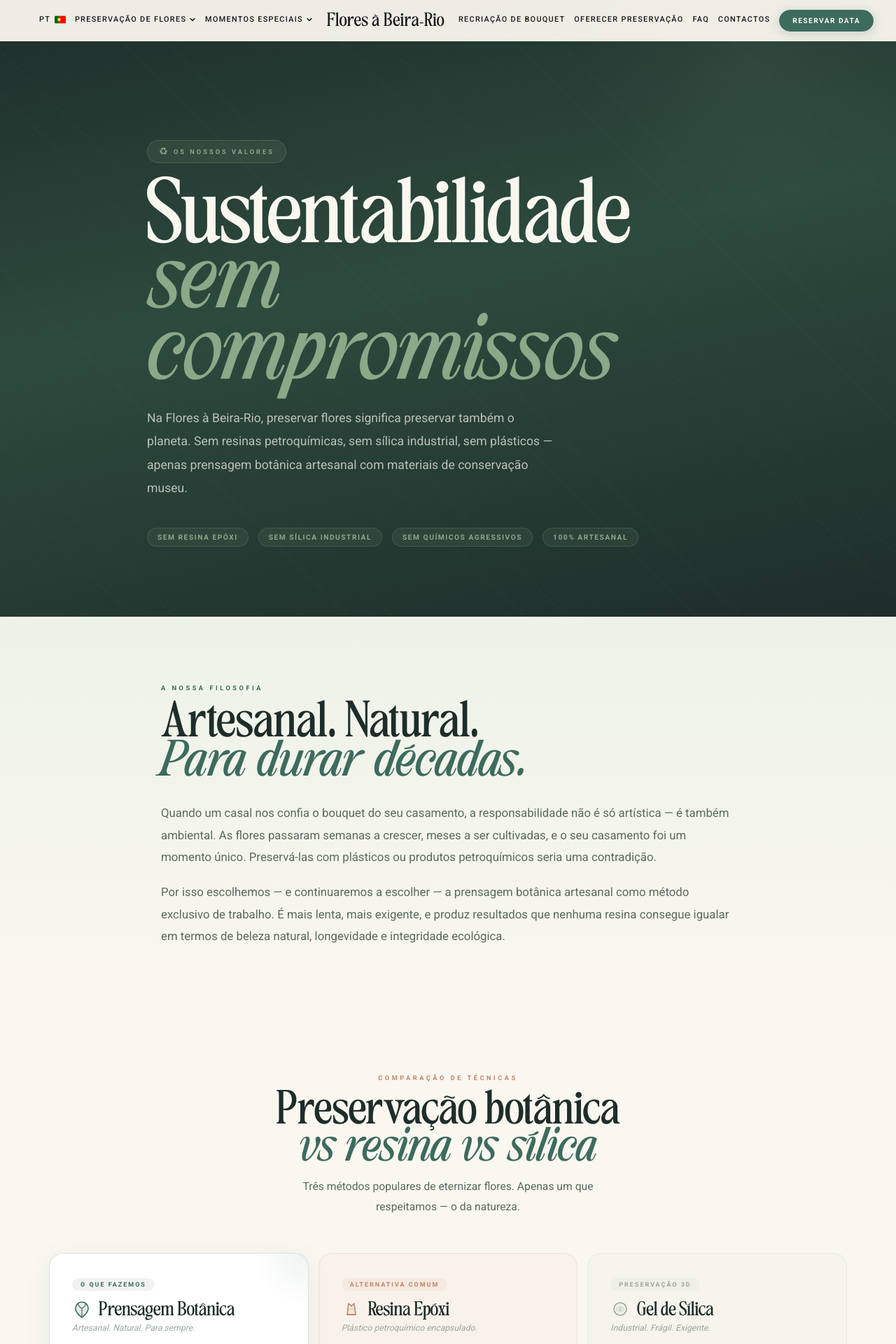
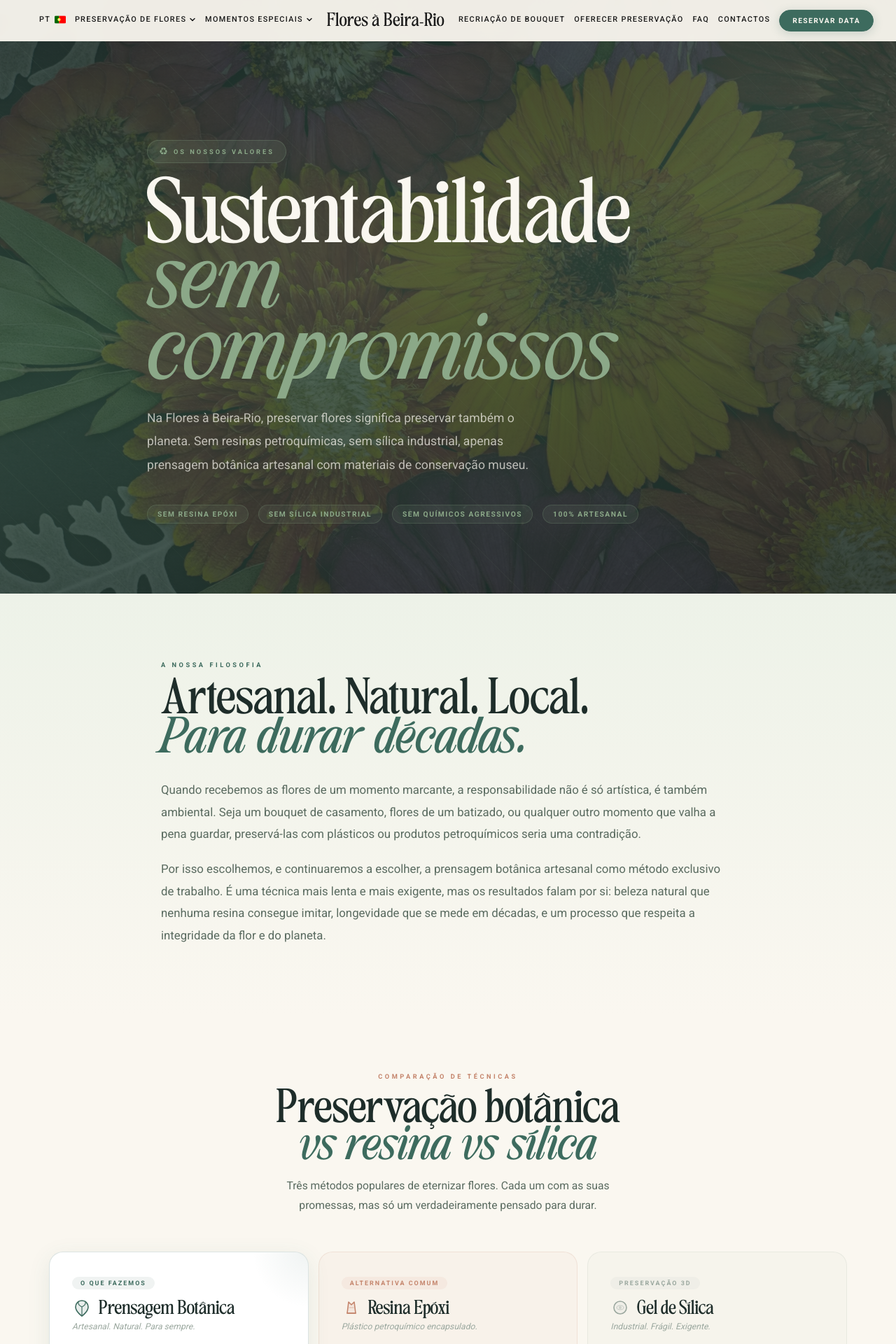
Before and after one commit to floresabeirario/fbr-website, a Next.js app: page /sustentabilidade in a window 1280 px wide. Shown: the top 1920 px of the page at 70% size. Built offline with nearby package versions, Linux system fonts and the light colour scheme.

Commit message:
Update page.js

```diff
--- a/app/sustentabilidade/page.js
+++ b/app/sustentabilidade/page.js
@@ -43,7 +43,7 @@ const METHODS = [
       </svg>
     ),
     pros: [
-      "100% natural — sem químicos, sem plásticos",
+      "100% natural, sem químicos, sem plásticos no processo",
       "Técnica artesanal usada há séculos em botânica",
       "Flores mantêm a sua essência real e orgânica",
       "Resultado artístico, único e intemporalmente belo",
@@ -51,7 +51,7 @@ const METHODS = [
       "Materiais biodegradáveis no fim de vida útil",
       "Sem libertação de compostos voláteis nocivos",
     ],
-    verdict: "A escolha mais sustentável, mais duradoura e mais honesta.",
+    verdict: "A escolha mais sustentável, mais duradoura e mais cuidadosa para as flores e para o planeta.",
     verdictColor: "#3D6B5E",
     highlight: true,
   },
@@ -124,7 +124,7 @@ const MATERIALS = [
   },
   {
     icon: "🌲",
-    title: "Molduras de Madeira Local",
+    title: "Molduras de Produção Local",
     desc: "As molduras são fabricadas à medida em Portugal, em madeira ou materiais lacados de alta qualidade. Cada moldura é única, produzida especificamente para a peça que vai receber.",
     accent: "#3D6B5E",
   },
@@ -137,7 +137,7 @@ const MATERIALS = [
   {
     icon: "🌿",
     title: "Zero Químicos Agressivos",
-    desc: "A prensagem botânica é puramente mecânica. Pressão, temperatura controlada e tempo — sem solventes, sem resinas, sem substâncias que comprometam a integridade da flor ou o ambiente.",
+    desc: "A prensagem botânica é puramente mecânica. Pressão, temperatura controlada e tempo, sem solventes, sem resinas, sem substâncias que comprometam a integridade da flor ou o ambiente.",
     accent: "#8BA888",
   },
   {
@@ -149,7 +149,7 @@ const MATERIALS = [
   {
     icon: "📦",
     title: "Embalagem com Propósito",
-    desc: "As embalagens são feitas à mão pelos utentes da APCC Coimbra, com materiais pensados para serem reutilizados — não para serem deitados fora.",
+    desc: "As embalagens são feitas à mão pelos utentes da APCC Coimbra, com materiais pensados para serem reutilizados, não para serem deitados fora.",
     accent: "#C4846B",
   },
 ];
@@ -158,25 +158,25 @@ const PILLARS = [
   {
     n: "01",
     title: "Artesanal acima de tudo",
-    body: "Cada flor é tratada individualmente, com atenção e tempo. Não existe linha de montagem — existe uma pessoa com as mãos nas flores, a tomar decisões estéticas a cada passo.",
+    body: "Cada flor é tratada individualmente, com atenção e tempo. Não existe linha de montagem, existe uma pessoa com as mãos nas flores, a tomar decisões estéticas a cada passo.",
     color: "#3D6B5E",
   },
   {
     n: "02",
-    title: "Natural de origem a destino",
-    body: "Da flor fresca ao quadro emoldurado, não introduzimos nenhum material sintético. Madeira, vidro, papel de pH neutro, cola neutra. Uma composição que a própria botânica aprovaria.",
+    title: "Natural e local de origem a destino",
+    body: "Da flor fresca ao quadro emoldurado, privilegiamos materiais portugueses e não introduzimos nenhum material sintético no processo de preservação. Madeira, vidro, papel de pH neutro, cola neutra.",
     color: "#8BA888",
   },
   {
     n: "03",
     title: "Feito para durar décadas",
-    body: "A melhor forma de ser sustentável é não precisar de substituir. Um quadro feito com os nossos materiais dura décadas — é o oposto do descartável.",
+    body: "A melhor forma de ser sustentável é não precisar de substituir. Um quadro feito com os nossos materiais dura décadas, é o oposto do descartável.",
     color: "#B8954A",
   },
   {
     n: "04",
     title: "Impacto social positivo",
-    body: "Parte das embalagens é produzida em parceria com a APCC Coimbra, apoiando a autonomia e o trabalho de pessoas com paralisia cerebral. Não é uma ação pontual — é parte do nosso modelo de negócio.",
+    body: "Parte das embalagens é produzida em parceria com a APCC Coimbra, apoiando a autonomia e o trabalho de pessoas com paralisia cerebral. Não é uma ação pontual, é parte do nosso modelo de negócio.",
     color: "#C4846B",
   },
 ];
@@ -358,14 +358,30 @@ export default function Sustentabilidade() {
             paddingBottom: "clamp(60px,10vw,100px)",
             paddingLeft:   "clamp(20px,5vw,48px)",
             paddingRight:  "clamp(20px,5vw,48px)",
-            background:    "linear-gradient(168deg, #1E2D2A 0%, #2D4A3E 45%, #1E2D2A 100%)",
             position:      "relative",
             overflow:      "hidden",
           }}
         >
+          {/* Imagem de fundo */}
+          <div aria-hidden="true" style={{
+            position:   "absolute",
+            inset:      0,
+            backgroundImage: "url('/fotoquadrocloseup2.webp')",
+            backgroundSize:  "cover",
+            backgroundPosition: "center",
+            zIndex: 0,
+          }}/>
+          {/* Overlay escuro */}
+          <div aria-hidden="true" style={{
+            position:   "absolute",
+            inset:      0,
+            background: "linear-gradient(168deg, rgba(30,45,42,0.88) 0%, rgba(45,74,62,0.82) 45%, rgba(30,45,42,0.88) 100%)",
+            zIndex:     1,
+          }}/>
+
           {/* Textura decorativa */}
           <div aria-hidden="true" style={{
-            position: "absolute", inset: 0, opacity: 0.04,
+            position: "absolute", inset: 0, opacity: 0.04, zIndex: 2,
             backgroundImage: "repeating-linear-gradient(45deg, #8BA888 0px, #8BA888 1px, transparent 1px, transparent 44px)",
             pointerEvents: "none",
           }}/>
@@ -375,10 +391,10 @@ export default function Sustentabilidade() {
             position: "absolute", top: "-20%", right: "-5%",
             width: "clamp(280px,45vw,540px)", height: "clamp(280px,45vw,540px)",
             background: "radial-gradient(circle, rgba(139,168,136,0.08) 0%, transparent 65%)",
-            borderRadius: "50%", pointerEvents: "none",
+            borderRadius: "50%", pointerEvents: "none", zIndex: 2,
           }}/>
 
-          <div style={{ maxWidth: "860px", margin: "0 auto", position: "relative", zIndex: 1 }}>
+          <div style={{ maxWidth: "860px", margin: "0 auto", position: "relative", zIndex: 3 }}>
             <motion.div
               initial={{ opacity: 0, y: 26 }}
               animate={{ opacity: 1, y: 0 }}
@@ -418,7 +434,7 @@ export default function Sustentabilidade() {
                 margin:     "0 0 clamp(28px,4vw,40px)",
               }}>
                 Na Flores à Beira-Rio, preservar flores significa preservar também
-                o planeta. Sem resinas petroquímicas, sem sílica industrial, sem plásticos —
+                o planeta. Sem resinas petroquímicas, sem sílica industrial,
                 apenas prensagem botânica artesanal com materiais de conservação museu.
               </p>
 
@@ -481,7 +497,7 @@ export default function Sustentabilidade() {
                 margin:     "0 0 clamp(20px,3vw,28px)",
                 lineHeight: 1.1,
               }}>
-                Artesanal. Natural.<br/>
+                Artesanal. Natural. Local.<br/>
                 <em style={{ fontStyle: "italic", color: "#3D6B5E" }}>Para durar décadas.</em>
               </h2>
               <div style={{
@@ -490,16 +506,17 @@ export default function Sustentabilidade() {
                 lineHeight: 1.88,
               }}>
                 <p style={{ margin: "0 0 18px" }}>
-                  Quando um casal nos confia o bouquet do seu casamento, a responsabilidade não
-                  é só artística — é também ambiental. As flores passaram semanas a crescer,
-                  meses a ser cultivadas, e o seu casamento foi um momento único. Preservá-las
-                  com plásticos ou produtos petroquímicos seria uma contradição.
+                  Quando recebemos as flores de um momento marcante, a responsabilidade não
+                  é só artística, é também ambiental. Seja um bouquet de casamento, flores
+                  de um batizado, ou qualquer outro momento que valha a pena guardar,
+                  preservá-las com plásticos ou produtos petroquímicos seria uma contradição.
                 </p>
                 <p style={{ margin: 0 }}>
-                  Por isso escolhemos — e continuaremos a escolher — a prensagem botânica
-                  artesanal como método exclusivo de trabalho. É mais lenta, mais exigente,
-                  e produz resultados que nenhuma resina consegue igualar em termos de
-                  beleza natural, longevidade e integridade ecológica.
+                  Por isso escolhemos, e continuaremos a escolher, a prensagem botânica
+                  artesanal como método exclusivo de trabalho. É uma técnica mais lenta e
+                  mais exigente, mas os resultados falam por si: beleza natural que nenhuma
+                  resina consegue imitar, longevidade que se mede em décadas, e um processo
+                  que respeita a integridade da flor e do planeta.
                 </p>
               </div>
             </motion.div>
@@ -541,8 +558,8 @@ export default function Sustentabilidade() {
                 maxWidth: "500px",
                 margin:   "0 auto",
               }}>
-                Três métodos populares de eternizar flores. Apenas um que respeitamos —
-                o da natureza.
+                Três métodos populares de eternizar flores. Cada um com as suas
+                promessas, mas só um verdadeiramente pensado para durar.
               </p>
             </motion.div>
 
@@ -708,13 +725,13 @@ export default function Sustentabilidade() {
                 },
                 {
                   title: "A sílica industrial tem um custo ambiental alto",
-                  body: "O gel de sílica é produzido industrialmente a partir de sílicio, com processos que envolvem elevado consumo energético e emissões consideráveis. Para cada peça de preservação 3D, são necessárias grandes quantidades de gel — que depois precisam de ser tratadas como resíduo especial. As flores resultantes são extremamente frágeis, perdem cor rapidamente sem proteção UV adequada, e exigem condições de humidade rigorosamente controladas que tornam a sua exposição em casa difícil.",
+                  body: "O gel de sílica é produzido industrialmente a partir de sílicio, com processos que envolvem elevado consumo energético e emissões consideráveis. Para cada peça de preservação 3D, são necessárias grandes quantidades de gel, que depois precisam de ser tratadas como resíduo especial. As flores resultantes são extremamente frágeis, perdem cor rapidamente sem proteção UV adequada, e exigem condições de humidade rigorosamente controladas que tornam a sua exposição em casa difícil.",
                   accent: "#9BA89F",
                   icon: "🧪",
                 },
                 {
-                  title: "A prensagem botânica é a técnica mais honesta",
-                  body: "A prensagem botânica tem séculos de história — foi usada por botânicos, artistas e naturalistas muito antes da indústria química existir. Não adiciona nada à flor: remove apenas a humidade através de pressão, calor controlado e tempo. O resultado é uma flor que mantém a sua essência real, encapsulada de forma permanente com materiais que o próprio planeta pode absorver de volta.",
+                  title: "A prensagem botânica é a técnica mais respeitosa",
+                  body: "A prensagem botânica tem séculos de história, foi usada por botânicos, artistas e naturalistas muito antes da indústria química existir. Não adiciona nada à flor: remove apenas a humidade através de pressão, calor controlado e tempo. O resultado é uma flor que mantém a sua essência real, encapsulada de forma permanente com materiais que o próprio planeta pode absorver de volta.",
                   accent: "#3D6B5E",
                   icon: "🌿",
                 },
@@ -997,14 +1014,14 @@ export default function Sustentabilidade() {
                   fontSize:   "clamp(0.92rem,1.8vw,1rem)",
                   margin:     "0 0 28px",
                 }}>
-                  Cada saco é único. É pensado para ser reutilizado — para guardar
+                  Cada saco é único. É pensado para ser reutilizado, para guardar
                   roupa, coisas de praia, ou o que couber. Não é uma embalagem
                   para deitar fora. É um objeto com alma, feito com cuidado por
                   pessoas que desafiam estigmas e celebram a sua singularidade.
                 </p>
 
                 {[
-                  { icon: "🤝", title: "Impacto direto e contínuo", desc: "Cada encomenda da FBR apoia diretamente o trabalho e a autonomia dos utentes da APCC. Não é uma ação pontual — é o nosso modelo de negócio." },
+                  { icon: "🤝", title: "Impacto direto e contínuo", desc: "Cada encomenda da FBR apoia diretamente o trabalho e a autonomia dos utentes da APCC. Não é uma ação pontual, é o nosso modelo de negócio." },
                   { icon: "♻️", title: "Embalagem que se reutiliza", desc: "O saco serve o quadro na entrega e serve a vida depois. Zero desperdício por design." },
                   { icon: "🌿", title: "Arte consciente e local", desc: "Artesanato português, materiais sem desperdício, flores preservadas para durar décadas." },
                 ].map((item, i) => (
@@ -1141,17 +1158,6 @@ export default function Sustentabilidade() {
             </motion.div>
 
             <div className="lifecycle-grid" style={{ position: "relative" }}>
-              {/* Linha de ligação — só desktop */}
-              <div aria-hidden="true" style={{
-                position:  "absolute",
-                top:       "clamp(28px,4vw,36px)",
-                left:      "10%",
-                right:     "10%",
-                height:    "1px",
-                background:"linear-gradient(to right, transparent, rgba(61,107,94,0.2), rgba(61,107,94,0.2), rgba(61,107,94,0.2), transparent)",
-                display:   "none",
-              }} className="lifecycle-line"/>
-
               {[
                 { icon: "🌸", label: "As flores crescem", desc: "Na natureza, sem intervenção nossa." },
                 { icon: "💐", label: "O seu momento especial", desc: "Casamento, batizado, aniversário." },
@@ -1222,7 +1228,7 @@ export default function Sustentabilidade() {
                 fontFamily: "Roboto, sans-serif",
               }}
             >
-              Nenhum plástico. Nenhum produto petroquímico. Nenhum resíduo tóxico.
+              Nenhum plástico no processo de preservação. Nenhum produto petroquímico. Nenhum resíduo tóxico.
             </motion.p>
           </div>
         </section>
@@ -1259,7 +1265,7 @@ export default function Sustentabilidade() {
               lineHeight: 1.1,
             }}>
               Preserve as suas flores<br/>
-              <em style={{ fontStyle: "italic", color: "#3D6B5E" }}>da forma mais honesta</em>
+              <em style={{ fontStyle: "italic", color: "#3D6B5E" }}>da forma mais cuidadosa</em>
             </h2>
             <p style={{
               color:      "#5A6B60",
@@ -1268,7 +1274,7 @@ export default function Sustentabilidade() {
               margin:     "0 0 34px",
             }}>
               Sem resina, sem sílica, sem compromissos. Apenas flores,
-              tempo e artesanato botânico — da forma como sempre deveria ser feito.
+              tempo e artesanato botânico, da forma como sempre deveria ser feito.
             </p>
 
             <div className="cta-row" style={{ marginBottom: "28px" }}>
```
